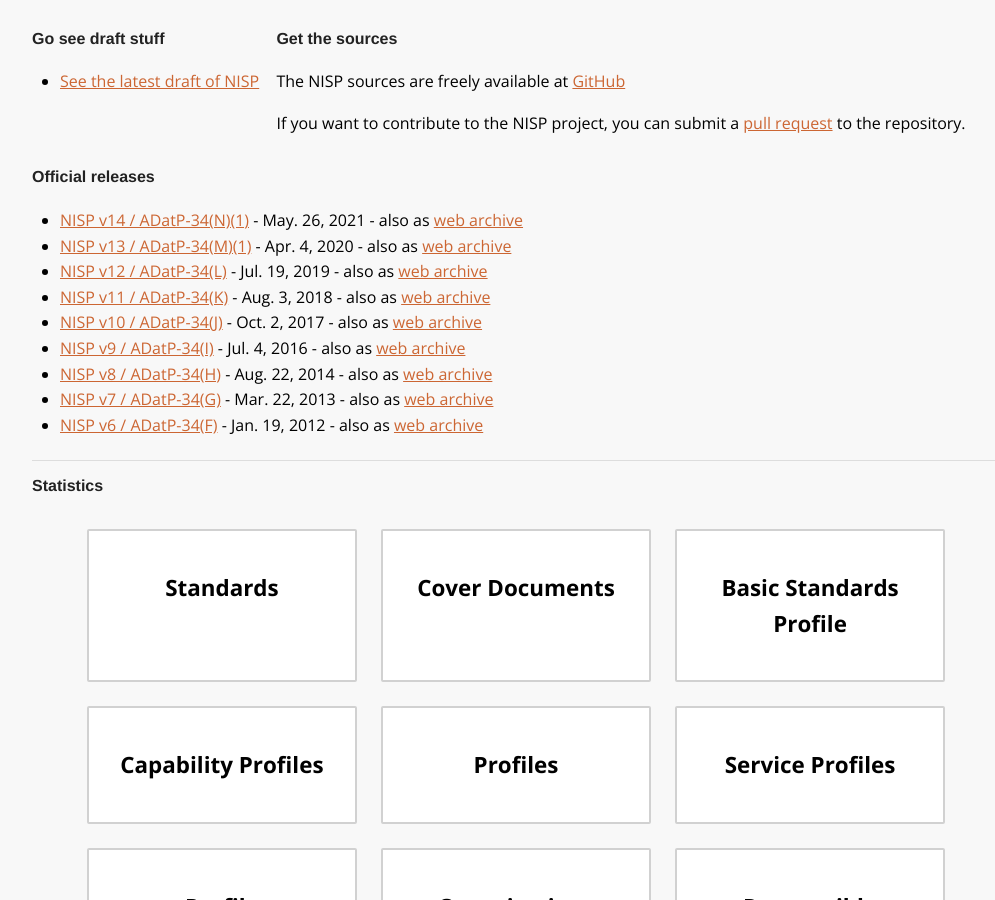
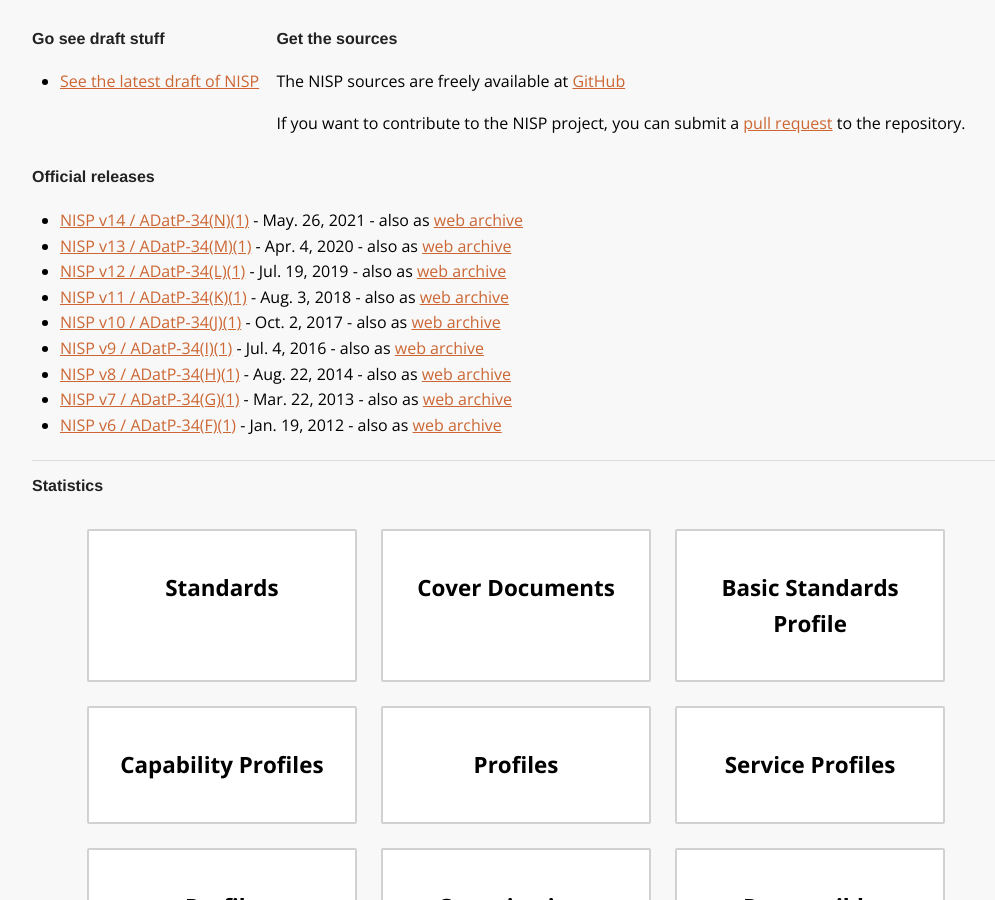
Before and after one commit to stavnstrup/nisp-nation, a Jekyll site: the page built from index.md, in a window 1280 px wide and 900 px high, scrolled down 412 px. Shown: the whole window, without its empty margins (124-1119 px from the left). Built offline with Jekyll 4.4.1, drawn with Linux system fonts in a browser that asks for light colours; nearby versions of some CDN libraries.

Commit message:
Add legacy numbers to all documents

```diff
--- a/index.md
+++ b/index.md
@@ -47,19 +47,19 @@ The sources to the documents are stored in a Git repository at GitHub.
   May. 26, 2021  - also as <a href="{{ page.archive-location}}/nisp-web-14.0-release.zip">web archive</a></li>
   <li><a href="{{ page.archive-location}}/nisp-13.0/">NISP v13 / ADatP-34(M)(1)</a> -
   Apr. 4, 2020  - also as <a href="{{ page.archive-location}}/nisp-web-13.0-release.zip">web archive</a></li>
-  <li><a href="{{ page.archive-location}}/nisp-12.0/">NISP v12 / ADatP-34(L)</a> -
+  <li><a href="{{ page.archive-location}}/nisp-12.0/">NISP v12 / ADatP-34(L)(1)</a> -
   Jul. 19, 2019  - also as <a href="{{ page.archive-location}}/nisp-web-12.0-release.zip">web archive</a></li>
-  <li><a href="{{ page.archive-location}}/nisp-11.0/">NISP v11 / ADatP-34(K)</a> -
+  <li><a href="{{ page.archive-location}}/nisp-11.0/">NISP v11 / ADatP-34(K)(1)</a> -
   Aug. 3, 2018  - also as <a href="{{ page.archive-location}}/nisp-web-11.0-release.zip">web archive</a></li>
-  <li><a href="{{ page.archive-location}}/nisp-10.0/">NISP v10 / ADatP-34(J)</a> -
+  <li><a href="{{ page.archive-location}}/nisp-10.0/">NISP v10 / ADatP-34(J)(1)</a> -
   Oct. 2, 2017  - also as <a href="{{ page.archive-location}}/nisp-web-10.0-release.zip">web archive</a></li>
-  <li><a href="{{ page.archive-location}}/nisp-9.0/">NISP v9 / ADatP-34(I)</a> -
+  <li><a href="{{ page.archive-location}}/nisp-9.0/">NISP v9 / ADatP-34(I)(1)</a> -
   Jul. 4, 2016 - also as <a href="{{ page.archive-location}}/nisp-web-9.0-release.zip">web archive</a></li>
-  <li><a href="{{ page.archive-location}}/nisp-8.0/">NISP v8 / ADatP-34(H)</a> -
+  <li><a href="{{ page.archive-location}}/nisp-8.0/">NISP v8 / ADatP-34(H)(1)</a> -
   Aug. 22, 2014  - also as <a href="{{ page.archive-location}}/nisp-web-8.0-release.zip">web archive</a></li>
-  <li><a href="{{ page.archive-location}}/nisp-7.0/">NISP v7 / ADatP-34(G)</a> -
+  <li><a href="{{ page.archive-location}}/nisp-7.0/">NISP v7 / ADatP-34(G)(1)</a> -
   Mar. 22, 2013 - also as <a href="{{ page.archive-location}}/nisp-web-7.0-release.zip">web archive</a></li>
-  <li><a href="{{ page.archive-location}}/nisp-6.0/">NISP v6 / ADatP-34(F)</a> -
+  <li><a href="{{ page.archive-location}}/nisp-6.0/">NISP v6 / ADatP-34(F)(1)</a> -
   Jan. 19, 2012 - also as <a href="{{ page.archive-location}}/nisp-web-6.0-release.zip">web archive</a></li>
 </ul>
 
```
